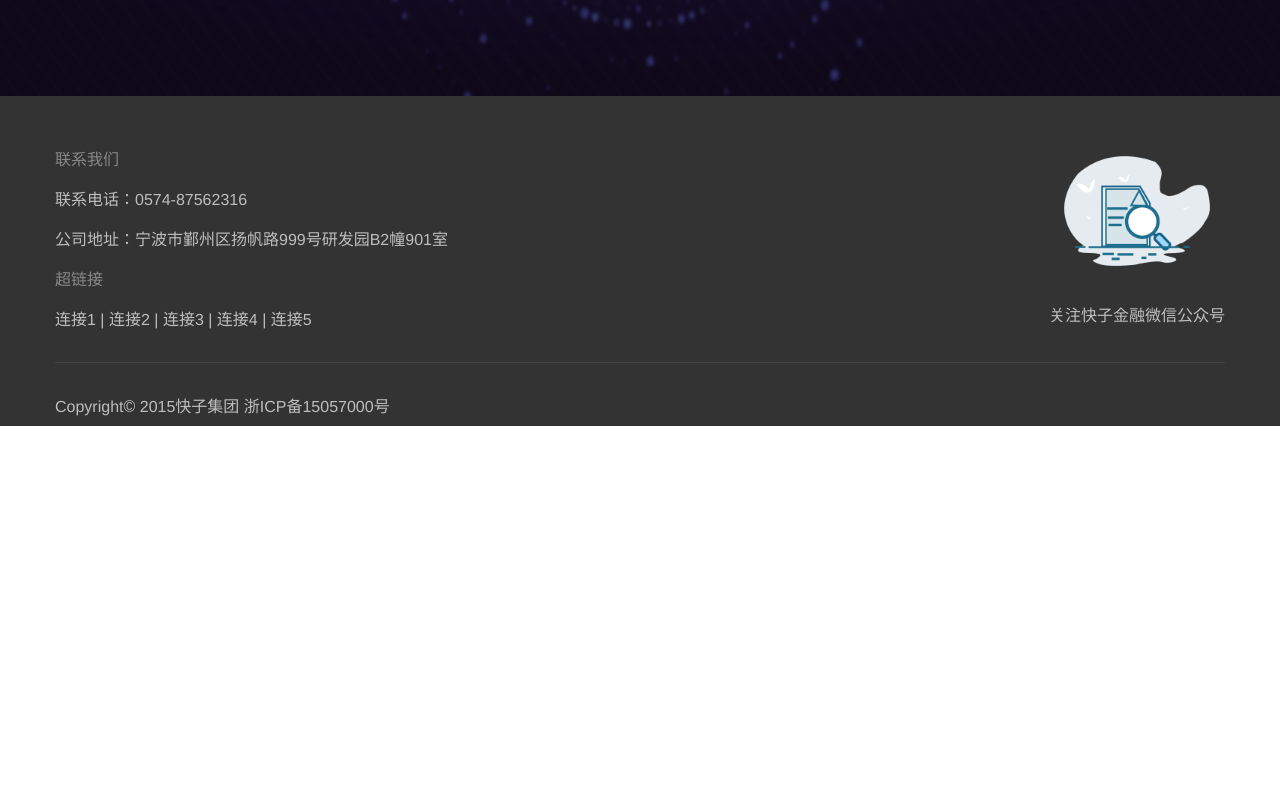
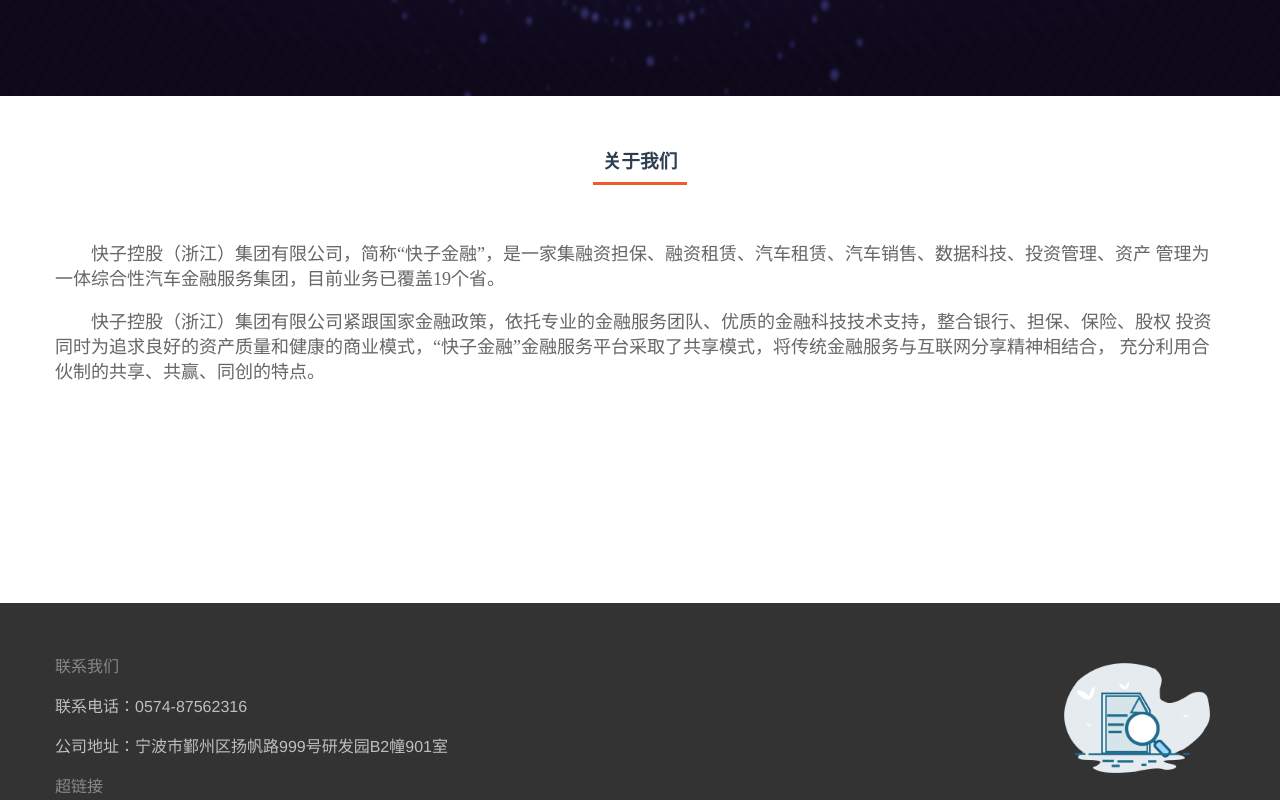
Before and after one commit to cherry-zjy/-, a Vue app: page / in a window 1280 px wide. Shown: the part 1672-2472 px from the top of the page. Before the commit the page ends 2105 px from the top, so only its background shows below. Built offline with nearby package versions, Linux system fonts and the light colour scheme.

Commit message:
加入动画，首页添加公司简介

```diff
--- a/src/components/AboutUs/AboutUs.vue
+++ b/src/components/AboutUs/AboutUs.vue
@@ -47,8 +47,7 @@
         </div>
         <div class="textbox">
           <p class="text-head">业务区域</p>
-          <p>浙江省、江西省、上海市、江苏省、广东省、广西省、四川省、重庆市、山西省、陕西省、贵州省、甘肃省、湖南省、湖北省、河南省、云南
-            省、吉林省、内蒙古自治区......
+          <p>浙江省、江西省、上海市、江苏省、广东省、广西省、四川省、重庆市、山西省、陕西省、贵州省、甘肃省、湖南省、湖北省、河南省、云南省、吉林省、宁夏自治区、内蒙古自治区......
           </p>
         </div>
       </div>
--- a/src/components/Business/FinanceLease.vue
+++ b/src/components/Business/FinanceLease.vue
@@ -7,14 +7,13 @@
         </h3>
         <div class="btnbox">
           <el-button type="info" size="medium" @click="$router.push('MortgageLoan');">按揭贷款</el-button>
-          <el-button type="info" size="medium" @click="$router.push('FinancingLoan');">融资金贷款</el-button>
+          <el-button type="info" size="medium" @click="$router.push('FinancingLoan');">库融资金贷款</el-button>
           <el-button type="primary" size="medium">融资租赁</el-button>
         </div>
         <div class="textbox">
-          <p class="text-head">新车二手车按揭贷款</p>
-          <p class="text-body">购买人在购买新车、二手车时，通过其在银行申办的用于汽车按揭分期付款的专项贷款，以所购的车辆作为抵
-押性物，向银行申请贷款。贷款发放后，购车人按月分期还款的方式偿还透支资金并支付分期手续费。</p>
-          <img src="../../../static/img/tp.png" class="tpimg"/>
+          <p class="text-head">融资租赁</p>
+          <p class="text-body">车辆承租人在租赁车辆时，如有一次性全额支付租赁期限内租金的需求，可向银行申请信用卡分期付款，经银行审核同意后，核定给持卡人消费信用额度，并根据持卡人申请，将资金划转让至车辆出租方账户，持卡人每月按照约定金额进行偿还。</p>
+          <img src="../../../static/img/tp.png" class="tpimg" />
         </div>
       </div>
       <Call></Call>
@@ -29,8 +28,7 @@
       Call
     },
     data() {
-      return {
-      }
+      return {}
     },
     mounted: function () {
       document.getElementsByTagName("body")[0].className = "add_bg";
@@ -41,8 +39,7 @@
     computed: {
 
     },
-    methods: {
-    }
+    methods: {}
   }
 
 </script>
@@ -62,40 +59,40 @@
     font-size: 28px;
   }
 
-  .product-title{
+  .product-title {
     margin-top: 30px;
-    border-bottom: 3px solid #EA5B2D  ;
+    border-bottom: 3px solid #EA5B2D;
     padding: 0 10px 10px;
   }
 
-  .el-button--info{
+  .el-button--info {
     background-color: #ECEBEA;
     color: #888888;
     border-color: #ECEBEA;
   }
 
-  .btnbox{
+  .btnbox {
     text-align: center;
     margin-top: 50px;
   }
 
-  .textbox{
+  .textbox {
     margin-top: 50px;
     width: 80%;
     margin-left: 10%;
     text-align: center
   }
 
-  .text-head{
+  .text-head {
     color: #333333;
     font-size: 22px;
     font-weight: 600;
     text-align: left
   }
 
-  .text-body{
+  .text-body {
     color: #333333;
-    text-indent:2em;
+    text-indent: 2em;
     text-align: left
   }
 
@@ -105,7 +102,7 @@
     max-width: 100%;
   }
 
-  .tellus{
+  .tellus {
     position: fixed;
     right: 10%;
     top: 50%;
@@ -116,11 +113,12 @@
     line-height: 1.5;
   }
 
-  .icon{
+  .icon {
     vertical-align: middle;
   }
+
   @media (max-width: 768px) {
-    .btnbox button{
+    .btnbox button {
       margin-top: 10px;
     }
   }
--- a/src/components/Business/FinancingLoan.vue
+++ b/src/components/Business/FinancingLoan.vue
@@ -7,13 +7,12 @@
         </h3>
         <div class="btnbox">
           <el-button type="info" size="medium" @click="$router.push('MortgageLoan');">按揭贷款</el-button>
-          <el-button type="primary" size="medium">融资金贷款</el-button>
+          <el-button type="primary" size="medium">库融资金贷款</el-button>
           <el-button type="info" size="medium" @click="$router.push('FinanceLease');">融资租赁</el-button>
         </div>
         <div class="textbox">
-          <p class="text-head">新车二手车按揭贷款</p>
-          <p class="text-body">购买人在购买新车、二手车时，通过其在银行申办的用于汽车按揭分期付款的专项贷款，以所购的车辆作为抵
-押性物，向银行申请贷款。贷款发放后，购车人按月分期还款的方式偿还透支资金并支付分期手续费。</p>
+          <p class="text-head">新车、二手车库融资金贷款</p>
+          <p class="text-body">随着新汽车金融机构不断发展，并作为资本市场上最具有效率和活力的重要一环，直接性的为企业提供多样化的融资服务。汽车经销商、代理商、汽贸公司因经营周转需要，通过期在银行申办短期资金借款，车商以库存车辆作为质押物，借款人按月付息，到期还本并支付手续费。</p>
           <img src="../../../static/img/tp.png" class="tpimg"/>
         </div>
       </div>
--- a/src/components/Business/MortgageLoan.vue
+++ b/src/components/Business/MortgageLoan.vue
@@ -7,13 +7,12 @@
         </h3>
         <div class="btnbox">
           <el-button type="primary" size="medium">按揭贷款</el-button>
-          <el-button type="info" size="medium" @click="$router.push('FinancingLoan');">融资金贷款</el-button>
+          <el-button type="info" size="medium" @click="$router.push('FinancingLoan');">库融资金贷款</el-button>
           <el-button type="info" size="medium" @click="$router.push('FinanceLease');">融资租赁</el-button>
         </div>
         <div class="textbox">
-          <p class="text-head">新车二手车按揭贷款</p>
-          <p class="text-body">购买人在购买新车、二手车时，通过其在银行申办的用于汽车按揭分期付款的专项贷款，以所购的车辆作为抵
-            押性物，向银行申请贷款。贷款发放后，购车人按月分期还款的方式偿还透支资金并支付分期手续费。</p>
+          <p class="text-head">新车、二手车按揭贷款</p>
+          <p class="text-body">购买人在购买新车、二手车时，通过其在银行申办的用于汽车按揭分期付款的专项贷款，以所购的车辆作为抵押性物，向银行申请贷款。贷款发放后，购车人按月分期还款的方式偿还透支资金并支付分期手续费。</p>
           <img src="../../../static/img/tp.png" class="tpimg" />
         </div>
       </div>
--- a/src/components/Home.vue
+++ b/src/components/Home.vue
@@ -5,8 +5,6 @@
         <img :src="item.Image" class="banner-img">
       </el-carousel-item>
     </el-carousel>
-    <div class="content_2">
-      <div class="content_2_box">
     <h3>
       <span class="product-title">公司产品</span>
     </h3>
@@ -14,25 +12,21 @@
       <el-row :gutter="10">
         <el-col :xs="24" :sm="12" :md="12" :lg="8" :xl="8" class="scrollimation scale-in d1">
           <div class="box-card" shadow="hover">
-                <img src="../../static/img/mortgage_loans.png"/>
+            <img src="../../static/img/mortgage_loans.png" @click="$router.push('Business/MortgageLoan');" />
           </div>
         </el-col>
         <el-col :xs="24" :sm="12" :md="12" :lg="8" :xl="8" class="scrollimation scale-in d1">
           <div class="box-card" shadow="hover">
-                <img src="../../static/img/financing_loan.png"/>
+            <img src="../../static/img/financing_loan.png" @click="$router.push('Business/FinancingLoan');" />
           </div>
         </el-col>
         <el-col :xs="24" :sm="12" :md="12" :lg="8" :xl="8" class="scrollimation scale-in d1">
           <div class="box-card" shadow="hover">
-                <img src="../../static/img/financing_lease.png"/>
+            <img src="../../static/img/financing_lease.png" @click="$router.push('Business/FinanceLease');" />
           </div>
         </el-col>
       </el-row>
     </div>
-      </div>
-    </div>
-    <div class="content_3">
-      <div class="content_3_box">
     <div class="dark">
       <h3>
         <span class="product-title advantage">合作公司</span>
@@ -52,12 +46,18 @@
           </el-col>
         </el-row>
       </div>
+
+    </div>
+    <h3>
+        <span class="product-title">关于我们</span>
+      </h3>
+      <div class="container">
+        <div class="aboutus scrollimation fade-right">
+          <p>快子控股（浙江）集团有限公司，简称“快子金融”，是一家集融资担保、融资租赁、汽车租赁、汽车销售、数据科技、投资管理、资产 管理为一体综合性汽车金融服务集团，目前业务已覆盖19个省。</p>
+          <p>快子控股（浙江）集团有限公司紧跟国家金融政策，依托专业的金融服务团队、优质的金融科技技术支持，整合银行、担保、保险、股权 投资同时为追求良好的资产质量和健康的商业模式，“快子金融”金融服务平台采取了共享模式，将传统金融服务与互联网分享精神相结合， 充分利用合伙制的共享、共赢、同创的特点。</p>
         </div>
       </div>
   </div>
-  </div>
-
-
 </template>
 
 <script>
@@ -65,7 +65,7 @@
     data() {
       return {
         bannerlist: [{
-          Image:'../../static/img/banner.png'
+          Image: '../../static/img/banner.png'
         }],
         list: [],
         mainurl: ''
@@ -151,23 +151,24 @@
     margin-top: 20px;
   }
 
-  .box-card{
+  .box-card {
     padding: 0
   }
 
-  .box-card img{
+  .box-card img {
     width: 100%;
+    cursor: pointer;
   }
 
   .box-card:hover {
-    transform: translate3d(0,-4px,0);
-    -webkit-box-shadow: 0 2px 12px 0 rgba(0,0,0,.1);
-    box-shadow: 0 2px 12px 0 rgba(0,0,0,.1);
+    transform: translate3d(0, -4px, 0);
+    -webkit-box-shadow: 0 2px 12px 0 rgba(0, 0, 0, .1);
+    box-shadow: 0 2px 12px 0 rgba(0, 0, 0, .1);
   }
 
-  .product-title{
+  .product-title {
     margin-top: 30px;
-    border-bottom: 3px solid #EA5B2D  ;
+    border-bottom: 3px solid #EA5B2D;
     padding: 0 10px 10px;
   }
 
@@ -190,7 +191,7 @@
     border-bottom: 3px solid #fff;
   }
 
-  .cooperation p{
+  .cooperation p {
     padding: 15px 0
   }
 
@@ -202,6 +203,22 @@
     background-color: unset;
     color: #fff;
   }
+  .aboutus {
+    font-size: 18px;
+    font-family: MicrosoftYaHei;
+    color: rgba(102, 102, 102, 1);
+    line-height: 25px;
+  }
 
+  .aboutus p {
+    text-indent: 2em;
+  }
+
+  @media (min-width:768px) {
+    .aboutus {
+      padding-bottom: 200px;
+      margin-top: 50px;
+    }
+  }
 
 </style>
--- a/src/components/News/News.vue
+++ b/src/components/News/News.vue
@@ -46,7 +46,7 @@
       return {
         type:1,
         pageIndex: 1,
-        pageCount: 0,
+        pageCount: 1,
         list: [{
           ID:1,
           Image:'../../../static/img/1920x896.jpg',
```
Lines whose indentation alone changed are shown as unchanged.
